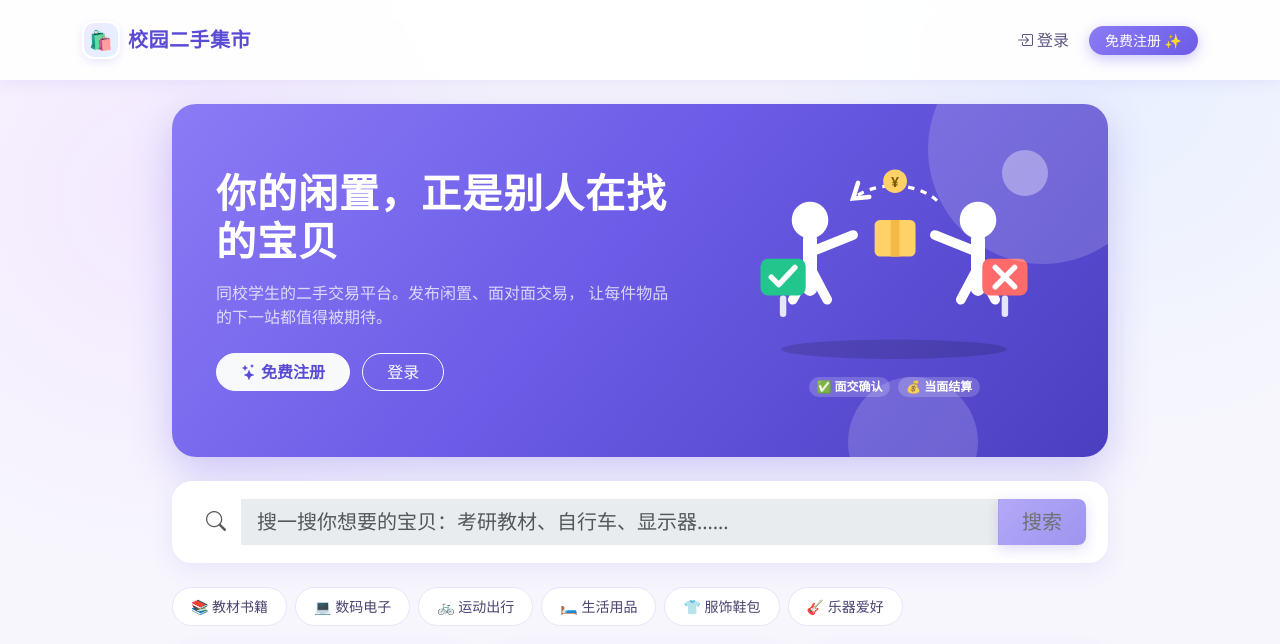
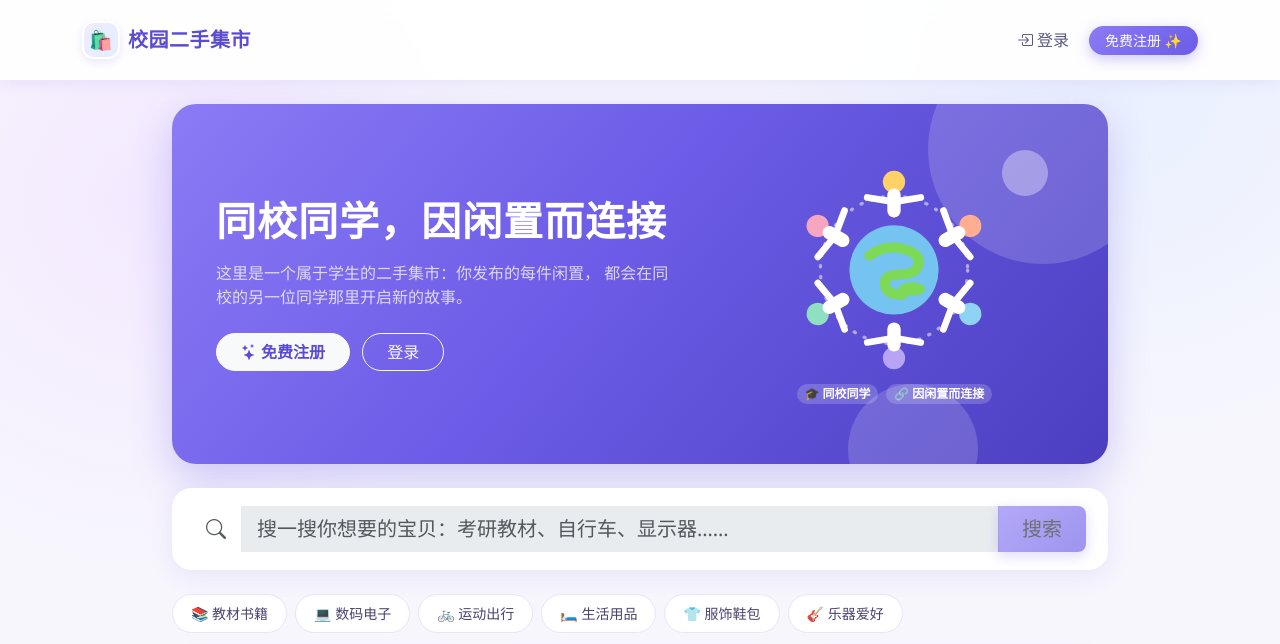
Before and after one commit to songxufeng-Seanfin/campus-secondhand-market, a Django app: page / in a window 1280 px wide. Shown: the top 644 px of the page. Run offline with Django 5.2, Linux system fonts and the light colour scheme.

Commit message:
ui: 横幅插画改为手拉手围绕平台的社区意象，移除成交/不成交牌子

```diff
--- a/templates/home.html
+++ b/templates/home.html
@@ -8,10 +8,10 @@
 
   <div class="row align-items-center g-4">
     <div class="col-md-7">
-      <h1>你的闲置，正是别人在找的宝贝</h1>
+      <h1>同校同学，因闲置而连接</h1>
       <p class="mt-3 mb-4 opacity-75" style="max-width: 460px;">
-        同校学生的二手交易平台。发布闲置、面对面交易，
-        让每件物品的下一站都值得被期待。
+        这里是一个属于学生的二手集市：你发布的每件闲置，
+        都会在同校的另一位同学那里开启新的故事。
       </p>
       {% if not user.is_authenticated %}
         <a href="{% url 'register' %}" class="btn btn-light px-4 me-2 rounded-pill" style="color:var(--brand-dark);font-weight:700;">
@@ -25,42 +25,48 @@
       {% endif %}
     </div>
     <div class="col-md-5 text-center">
-      <svg viewBox="0 0 260 190" width="100%" style="max-width:280px;" role="img" aria-label="两个小人传递交易">
-        <ellipse cx="130" cy="172" rx="105" ry="9" fill="rgba(0,0,0,.15)"/>
-        <!-- 左侧小人 -->
-        <circle cx="52" cy="52" r="17" fill="#ffffff"/>
-        <path d="M52 70 v46" stroke="#ffffff" stroke-width="13" stroke-linecap="round"/>
-        <path d="M52 96 L36 126 M52 96 L68 126" stroke="#ffffff" stroke-width="9" stroke-linecap="round"/>
-        <path d="M52 82 L92 66" stroke="#ffffff" stroke-width="9" stroke-linecap="round"/>
-        <!-- 右侧小人 -->
-        <circle cx="208" cy="52" r="17" fill="#ffffff"/>
-        <path d="M208 70 v46" stroke="#ffffff" stroke-width="13" stroke-linecap="round"/>
-        <path d="M208 96 L192 126 M208 96 L224 126" stroke="#ffffff" stroke-width="9" stroke-linecap="round"/>
-        <path d="M208 82 L168 66" stroke="#ffffff" stroke-width="9" stroke-linecap="round"/>
-        <!-- 中间传递的包裹 -->
-        <rect x="112" y="52" width="38" height="34" rx="5" fill="#ffd166"/>
-        <rect x="127" y="52" width="8" height="34" fill="#f4b942"/>
-        <!-- 金币回流箭头 -->
-        <path d="M170 34 C150 16 112 16 92 32" stroke="#ffffff" stroke-width="3" fill="none" stroke-dasharray="6 6" marker-end="url(#coinArrow)"/>
-        <defs><marker id="coinArrow" viewBox="0 0 10 10" refX="8" refY="5" markerWidth="7" markerHeight="7" orient="auto"><path d="M2 1L8 5L2 9" fill="none" stroke="#ffffff" stroke-width="2" stroke-linecap="round"/></marker></defs>
-        <circle cx="131" cy="16" r="11" fill="#ffd166"/>
-        <text x="131" y="21" text-anchor="middle" font-size="13" font-weight="bold" fill="#7a5b00">¥</text>
-        <!-- 打勾牌子（成交） -->
-        <g>
-          <rect x="6" y="88" width="42" height="34" rx="7" fill="#22c58b"/>
-          <rect x="24" y="122" width="6" height="20" rx="3" fill="#ffffff" opacity=".85"/>
-          <path d="M16 105 L23 112 L38 96" stroke="#ffffff" stroke-width="5" fill="none" stroke-linecap="round" stroke-linejoin="round"/>
+      <svg viewBox="0 0 260 190" width="100%" style="max-width:290px;" role="img" aria-label="一群同学手拉手围绕平台">
+        <!-- 中央：平台（地球/集市） -->
+        <circle cx="130" cy="95" r="40" fill="#74c3f0"/>
+        <path d="M108 82 q14 -10 30 -6 q16 4 14 14 q-2 9 -16 9 q-16 0 -14 10 q2 9 16 8" fill="none" stroke="#7ed957" stroke-width="9" stroke-linecap="round"/>
+        <ellipse cx="146" cy="112" rx="12" ry="6" fill="#7ed957"/>
+        <!-- 连接虚线环 -->
+        <circle cx="130" cy="95" r="66" fill="none" stroke="rgba(255,255,255,.5)" stroke-width="3" stroke-dasharray="1 9" stroke-linecap="round"/>
+        <!-- 六个手拉手的小人（60° 均分） -->
+        <g transform="rotate(0 130 95)">
+          <circle cx="130" cy="16" r="10" fill="#ffd166"/>
+          <path d="M130 28 v14" stroke="#ffffff" stroke-width="12" stroke-linecap="round"/>
+          <path d="M130 34 L106 30 M130 34 L154 30" stroke="#ffffff" stroke-width="6" stroke-linecap="round"/>
         </g>
-        <!-- 打叉牌子（不成交） -->
-        <g>
-          <rect x="212" y="88" width="42" height="34" rx="7" fill="#ff6b6b"/>
-          <rect x="230" y="122" width="6" height="20" rx="3" fill="#ffffff" opacity=".85"/>
-          <path d="M224 96 L242 114 M242 96 L224 114" stroke="#ffffff" stroke-width="5" stroke-linecap="round"/>
+        <g transform="rotate(60 130 95)">
+          <circle cx="130" cy="16" r="10" fill="#ff9f7b"/>
+          <path d="M130 28 v14" stroke="#ffffff" stroke-width="12" stroke-linecap="round"/>
+          <path d="M130 34 L106 30 M130 34 L154 30" stroke="#ffffff" stroke-width="6" stroke-linecap="round"/>
+        </g>
+        <g transform="rotate(120 130 95)">
+          <circle cx="130" cy="16" r="10" fill="#8fd3f4"/>
+          <path d="M130 28 v14" stroke="#ffffff" stroke-width="12" stroke-linecap="round"/>
+          <path d="M130 34 L106 30 M130 34 L154 30" stroke="#ffffff" stroke-width="6" stroke-linecap="round"/>
+        </g>
+        <g transform="rotate(180 130 95)">
+          <circle cx="130" cy="16" r="10" fill="#b7a4f5"/>
+          <path d="M130 28 v14" stroke="#ffffff" stroke-width="12" stroke-linecap="round"/>
+          <path d="M130 34 L106 30 M130 34 L154 30" stroke="#ffffff" stroke-width="6" stroke-linecap="round"/>
+        </g>
+        <g transform="rotate(240 130 95)">
+          <circle cx="130" cy="16" r="10" fill="#8ee0c1"/>
+          <path d="M130 28 v14" stroke="#ffffff" stroke-width="12" stroke-linecap="round"/>
+          <path d="M130 34 L106 30 M130 34 L154 30" stroke="#ffffff" stroke-width="6" stroke-linecap="round"/>
+        </g>
+        <g transform="rotate(300 130 95)">
+          <circle cx="130" cy="16" r="10" fill="#f6a6c1"/>
+          <path d="M130 28 v14" stroke="#ffffff" stroke-width="12" stroke-linecap="round"/>
+          <path d="M130 34 L106 30 M130 34 L154 30" stroke="#ffffff" stroke-width="6" stroke-linecap="round"/>
         </g>
       </svg>
       <div class="d-flex justify-content-center gap-2 mt-2">
-        <span class="badge rounded-pill" style="background:rgba(255,255,255,.18);color:#fff;">✅ 面交确认</span>
-        <span class="badge rounded-pill" style="background:rgba(255,255,255,.18);color:#fff;">💰 当面结算</span>
+        <span class="badge rounded-pill" style="background:rgba(255,255,255,.18);color:#fff;">🎓 同校同学</span>
+        <span class="badge rounded-pill" style="background:rgba(255,255,255,.18);color:#fff;">🔗 因闲置而连接</span>
       </div>
     </div>
   </div>
```
